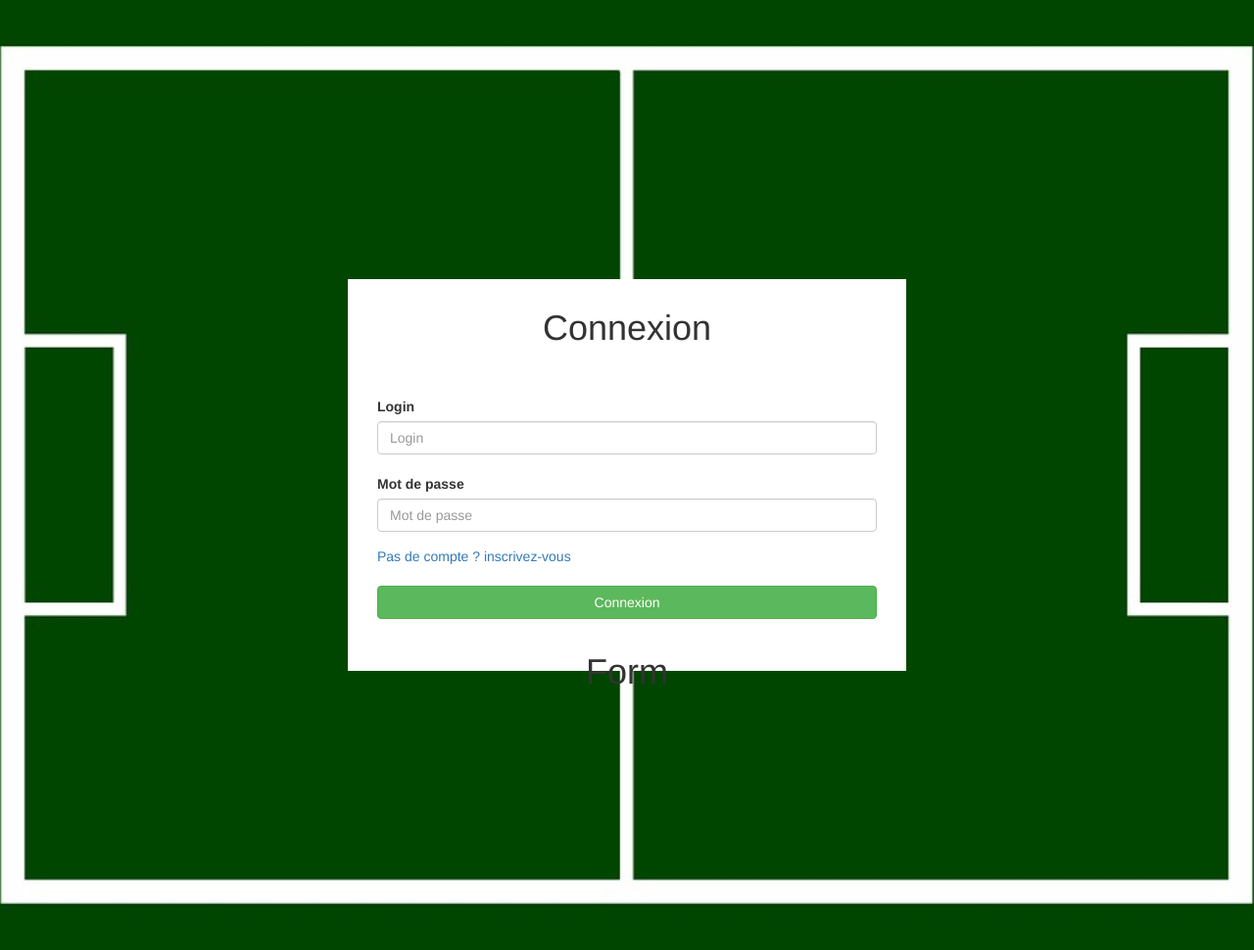
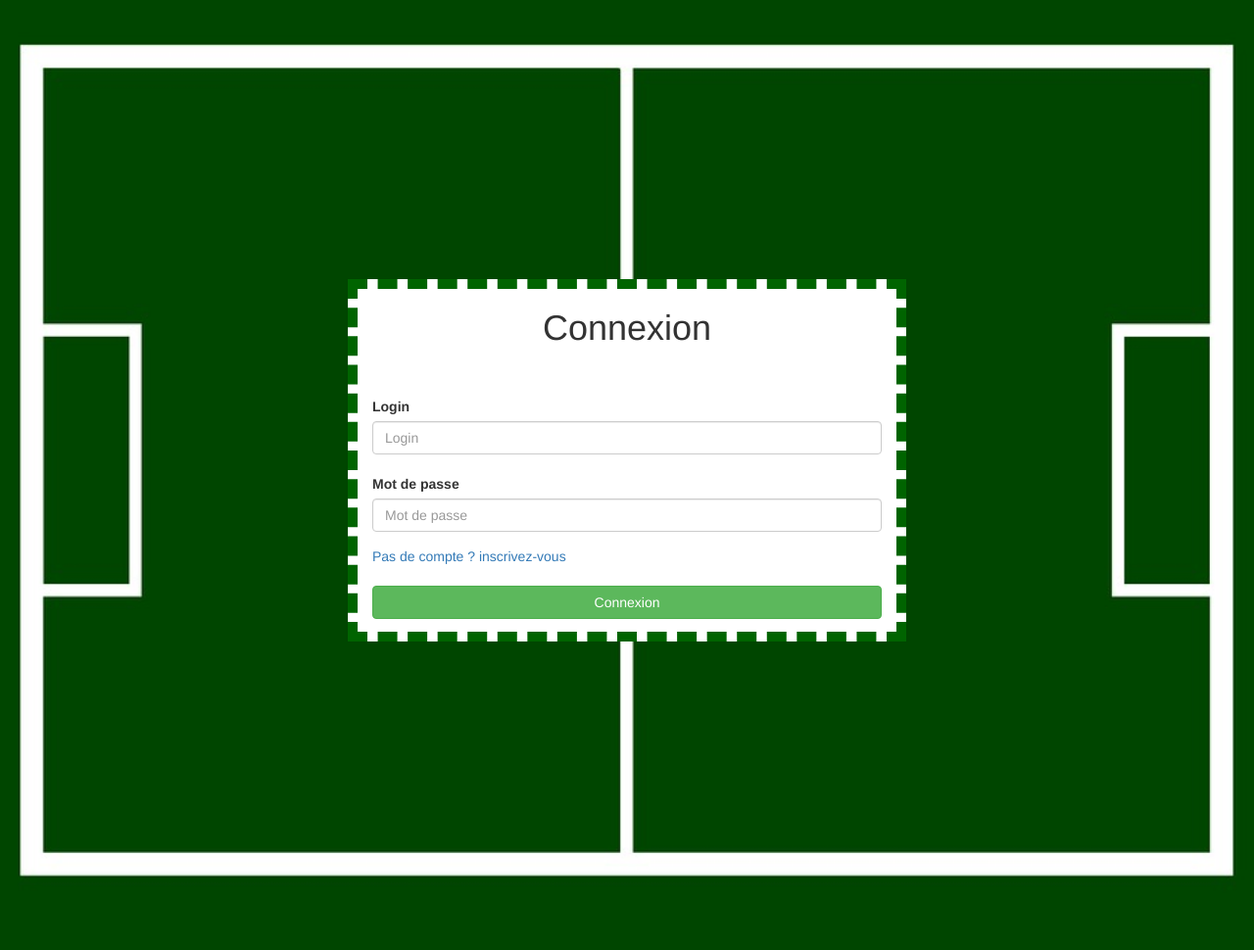
Before and after one commit to clmb93/SosPartenaire, a PHP site: page / in a window 1280 px wide. Shown: the whole page at 98% size. After the commit the page ends 896 px from the top, so only its background shows below. Run offline with PHP 8.4, Linux system fonts and the light colour scheme; some libraries are stand-ins or nearby versions.

Commit message:
modifications mineures

```diff
--- a/Source/index.php
+++ b/Source/index.php
@@ -8,9 +8,9 @@
     </head>
     <body class="container">
 		<div class="col-lg-6 intro-content cache" id="intro-content">
-			<div class=" col-lg-12 face1">
+			<div class=" col-lg-12">
 				<h1 align="center">Connexion</h1><br><br>
-				<form class="form">
+				<form id="monForm">
 					 <div>
 						<label for="formGroupExampleInput">Login</label>
 						<input type="text" class="form-control" id="log" placeholder="Login">
@@ -23,10 +23,6 @@
 					<button class="btn btn-block btn-success">Connexion</button>
 				</form>
 			</div>
-			<div class=" col-lg-12 face1">
-				<h1 align="center">Form</h1><br><br>
-
-			</div>
 
 		</div>
 
--- a/Source/public/css/index.css
+++ b/Source/public/css/index.css
@@ -15,9 +15,10 @@ body{
 
 	margin-top: 		25%;
 	margin-left: 		25%;
-	height: 			400px;
+	height: 			370px;
+	border: 			10px dashed darkgreen;
 	background: 		white;
-	padding-top: 		10px;
+	padding: 			0px;
 }
 
 
@@ -25,16 +26,3 @@ body{
 
 	margin-bottom: 	200%;
 }
-
-intro-content .face1{
-
-	position: 				relative;
-	backface-visibility: 	hidden;
-}
-
-intro-content .face2{
-
-	position: 				relative;
-	transform: 				translate3d(0,1,0,180deg);
-	backface-visibility: 	hidden;
-}
```
